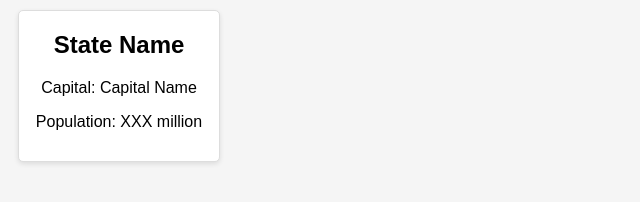
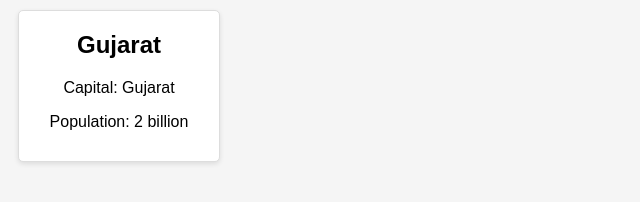
Before and after one commit to Trombonian/Indian-States, a plain HTML site: page index.html in a window 1280 px wide. Shown: the whole page, without its empty margins (0-640 px from the left). Drawn offline with Linux system fonts and the light colour scheme.

Commit message:
Update index.html

```diff
--- a/index.html
+++ b/index.html
@@ -11,12 +11,12 @@
     <div class="flashcard">
         <div class="front">
             <!-- Front of the flashcard -->
-            <h2>State Name</h2>
+            <h2>Gujarat</h2>
         </div>
         <div class="back">
             <!-- Back of the flashcard -->
-            <p>Capital: Capital Name</p>
-            <p>Population: XXX million</p>
+            <p>Capital: Gujarat</p>
+            <p>Population: 2 billion</p>
             <!-- Add more information as needed -->
         </div>
     </div>
```
